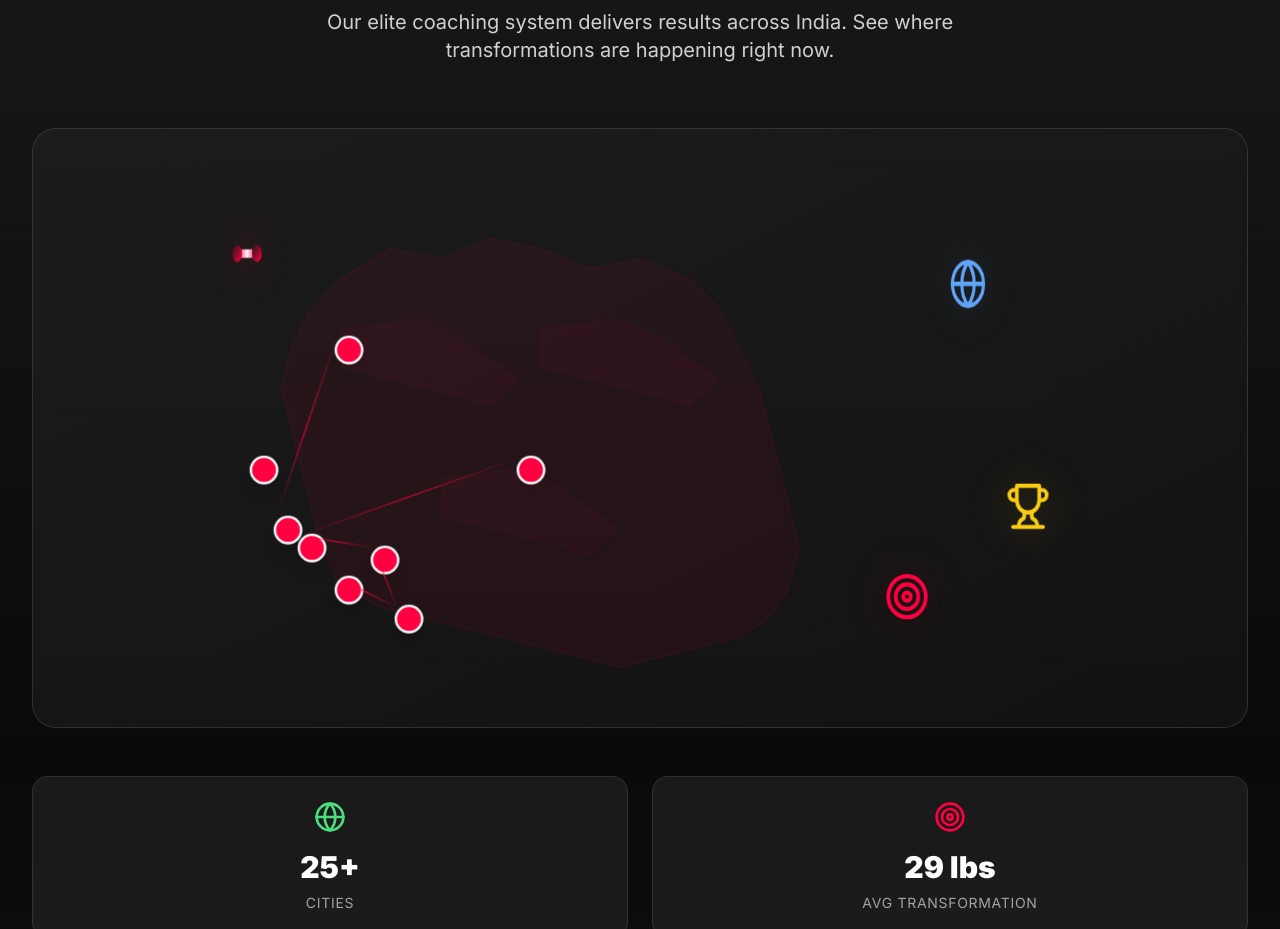
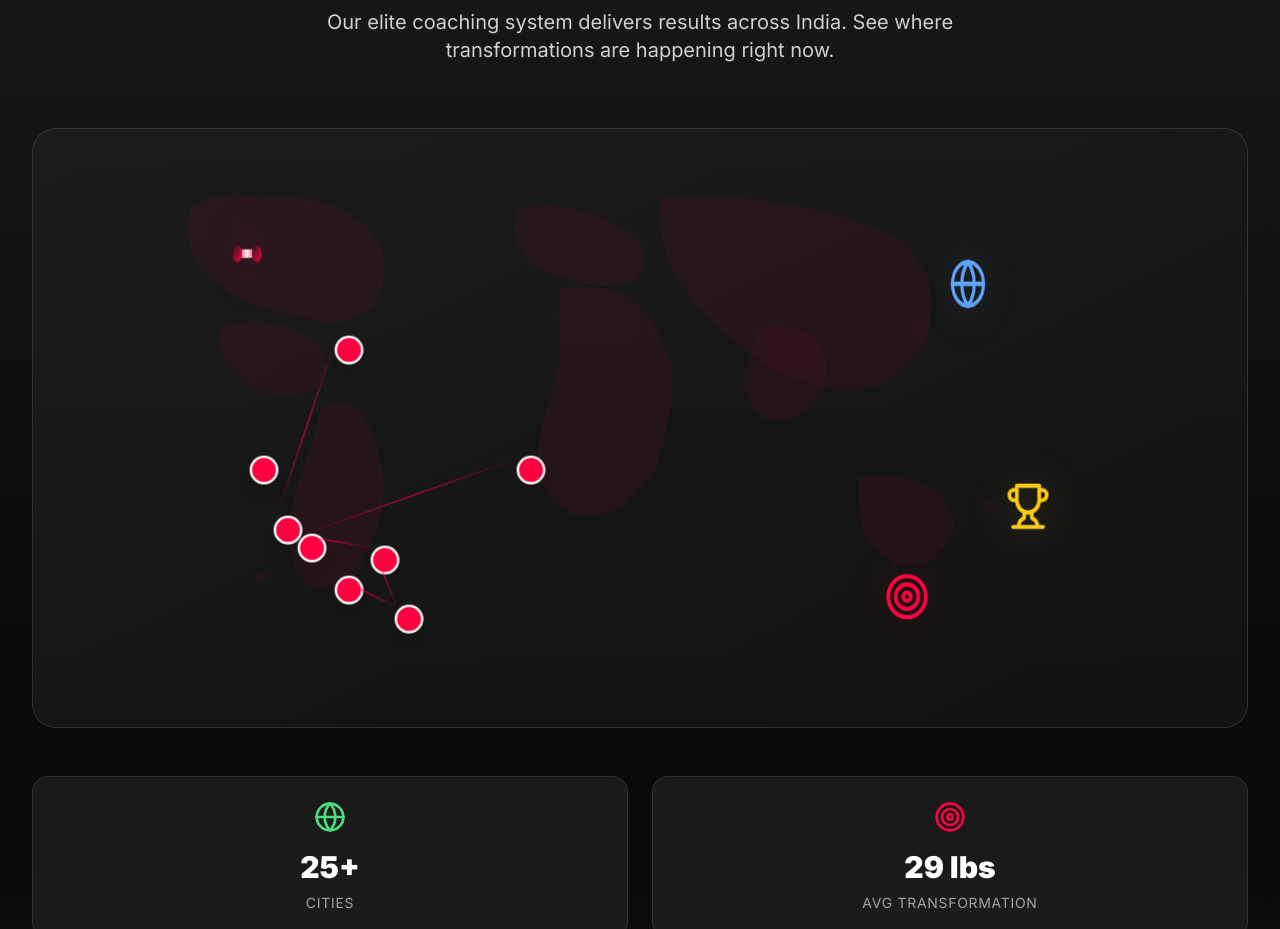
Before and after one commit to snuvaibh1/yash12, a React (Vite) app: page / in a window 1280 px wide. Shown: the part 4700-5629 px from the top of the page. Built offline with nearby package versions, Linux system fonts and the light colour scheme.

Commit message:
Update World Map SVG with Detailed Continents

```diff
--- a/src/components/GlobalResultsMap.tsx
+++ b/src/components/GlobalResultsMap.tsx
@@ -218,30 +218,43 @@ const GlobalResultsMap: React.FC = () => {
                 fill="none"
                 xmlns="http://www.w3.org/2000/svg"
               >
-                {/* Simplified India map outline */}
-                <path
-                  d="M200 150 L250 120 L300 130 L350 110 L400 120 L450 140 L500 130 L550 150 L580 180 L600 220 L620 260 L630 300 L640 340 L650 380 L660 420 L650 460 L630 490 L600 510 L560 520 L520 530 L480 540 L440 530 L400 520 L360 510 L320 500 L280 490 L240 480 L200 460 L180 420 L170 380 L160 340 L150 300 L140 260 L150 220 L170 180 Z"
-                  fill="currentColor"
-                  className="text-primary/20"
-                  stroke="currentColor"
-                  strokeWidth="2"
-                />
-                {/* Additional details for major states */}
-                <path
-                  d="M200 200 L280 190 L320 210 L350 230 L380 250 L350 280 L320 270 L280 260 L240 250 L200 240 Z"
-                  fill="currentColor"
-                  className="text-primary/15"
-                />
-                <path
-                  d="M400 200 L480 190 L520 210 L550 230 L580 250 L550 280 L520 270 L480 260 L440 250 L400 240 Z"
-                  fill="currentColor"
-                  className="text-primary/15"
-                />
-                <path
-                  d="M300 350 L380 340 L420 360 L450 380 L480 400 L450 430 L420 420 L380 410 L340 400 L300 390 Z"
-                  fill="currentColor"
-                  className="text-primary/15"
-                />
+                {/* World Map Continents */}
+                <g fill="currentColor" className="text-primary/20" stroke="currentColor" strokeWidth="1">
+                  {/* North America */}
+                  <path d="M50 80 Q80 60 120 70 Q160 65 200 80 Q220 90 240 120 Q250 150 230 180 Q200 200 170 190 Q140 185 110 175 Q80 160 60 140 Q40 110 50 80 Z" />
+                  <path d="M80 200 Q100 190 130 195 Q160 200 180 220 Q190 240 175 260 Q150 270 125 265 Q100 255 85 235 Q75 215 80 200 Z" />
+
+                  {/* South America */}
+                  <path d="M180 280 Q200 270 220 285 Q235 310 240 340 Q245 370 235 400 Q225 430 210 450 Q190 465 170 460 Q155 450 150 425 Q148 395 155 365 Q165 335 175 305 Q178 290 180 280 Z" />
+
+                  {/* Europe */}
+                  <path d="M380 80 Q420 75 450 85 Q480 95 500 115 Q510 135 495 150 Q475 160 450 155 Q425 150 400 140 Q380 125 375 105 Q375 90 380 80 Z" />
+
+                  {/* Africa */}
+                  <path d="M420 160 Q460 155 490 170 Q515 190 525 220 Q535 250 530 280 Q525 310 515 340 Q500 365 480 380 Q455 390 430 385 Q410 375 400 350 Q395 320 405 290 Q415 260 420 230 Q418 195 420 160 Z" />
+
+                  {/* Asia */}
+                  <path d="M520 70 Q580 65 640 75 Q700 85 750 105 Q780 125 790 155 Q795 185 785 215 Q770 240 745 255 Q715 265 685 260 Q655 250 625 235 Q595 215 570 190 Q545 165 530 135 Q520 105 520 70 Z" />
+
+                  {/* India Subcontinent */}
+                  <path d="M620 200 Q650 195 675 210 Q690 230 685 250 Q680 270 665 285 Q645 295 625 290 Q610 280 605 260 Q605 240 615 220 Q618 210 620 200 Z" />
+
+                  {/* Australia */}
+                  <path d="M720 350 Q760 345 790 360 Q810 375 815 395 Q810 415 795 430 Q775 440 755 435 Q735 425 725 405 Q720 385 720 365 Q720 355 720 350 Z" />
+
+                  {/* Additional Islands and Details */}
+                  <circle cx="780" cy="200" r="8" className="text-primary/15" />
+                  <circle cx="850" cy="380" r="6" className="text-primary/15" />
+                  <circle cx="120" cy="450" r="5" className="text-primary/15" />
+                </g>
+
+                {/* Grid Overlay */}
+                <defs>
+                  <pattern id="worldGrid" width="50" height="50" patternUnits="userSpaceOnUse">
+                    <path d="M 50 0 L 0 0 0 50" fill="none" stroke="rgba(255,0,64,0.1)" strokeWidth="0.5"/>
+                  </pattern>
+                </defs>
+                <rect width="100%" height="100%" fill="url(#worldGrid)" opacity="0.3" />
               </svg>
             </div>
 
```
